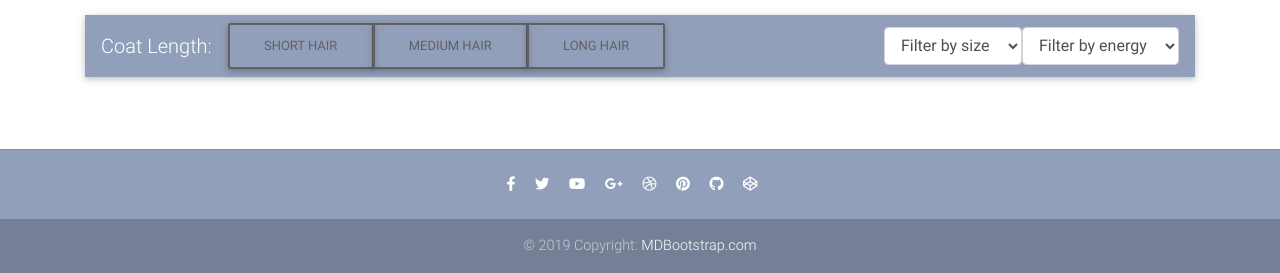
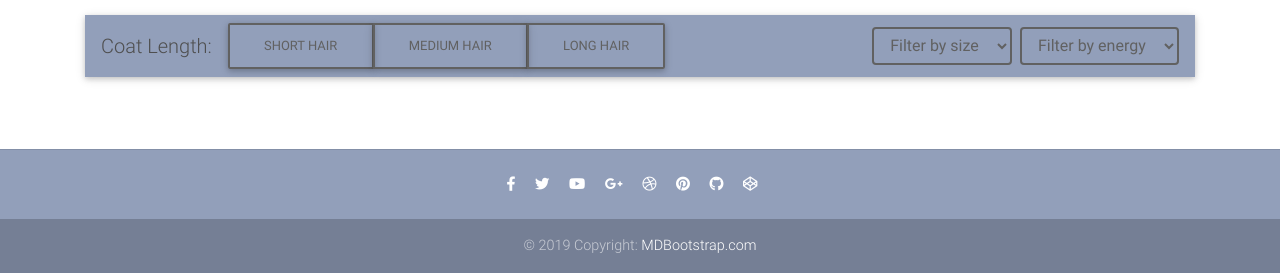
Before and after one commit to lineis/django-rent-a-cat, a Django app: page / in a window 1280 px wide. Shown: the part 553-826 px from the top of the page. Run offline with Django 3.2, Linux system fonts and the light colour scheme; data that the repository does not hold is empty; some libraries are stand-ins or nearby versions.

Commit message:
redesign navbar

```diff
--- a/templates/home.html
+++ b/templates/home.html
@@ -25,7 +25,7 @@
       <nav class="navbar navbar-expand-lg navbar-dark mdb-color lighten-3 mt-3 mb-5">
 
         <!-- Navbar brand -->
-        <span class="navbar-brand">Coat Length: </span>
+        <span class="navbar-brand dark-grey-text">Coat Length: </span>
 
         <!-- Collapse button -->
         <button class="navbar-toggler" type="button" data-toggle="collapse" data-target="#basicExampleNav"
@@ -72,19 +72,25 @@
           <!-- FILTERS -->
           <form method="get">
             {% csrf_token %}
-            <select id="filter-size" class="form-control" name="size-filter" onchange="this.form.submit();">
+            <select id="filter-size" class="form-control btn-outline-grey" name="size-filter" onchange="this.form.submit();">
                 <option value="ALL"> Filter by size</option>
                 {% for key, val in sizes %}
-                    <option value="{{ key }}" {% if choice == key %} selected=selected {% endif %}>{{ val }}</option>
+                    <option value="{{ key }}" {% if choice == key %} selected=selected {% endif %}>
+                        {{ val }}
+                    </option>
                 {% endfor %}
             </select>
           </form>
+      {% comment %} protected spacing {% endcomment %}
+      &nbsp;&nbsp;
           <form method="get">
             {% csrf_token %}
-            <select id="filter-attribute" class="form-control" name="attribute-filter" onchange="this.form.submit();">
+            <select id="filter-attribute" class="form-control btn-outline-grey" name="attribute-filter" onchange="this.form.submit();">
                 <option value="ALL"> Filter by energy</option>
                 {% for key, val in energies %}
-                    <option value="{{ key }}" {% if choice == key %} selected=selected {% endif %}>{{ val }}</option>
+                    <option value="{{ key }}" {% if choice == key %} selected=selected {% endif %}>
+                        {{ val }}
+                    </option>
                 {% endfor %}
             </select>
         </form>
```
